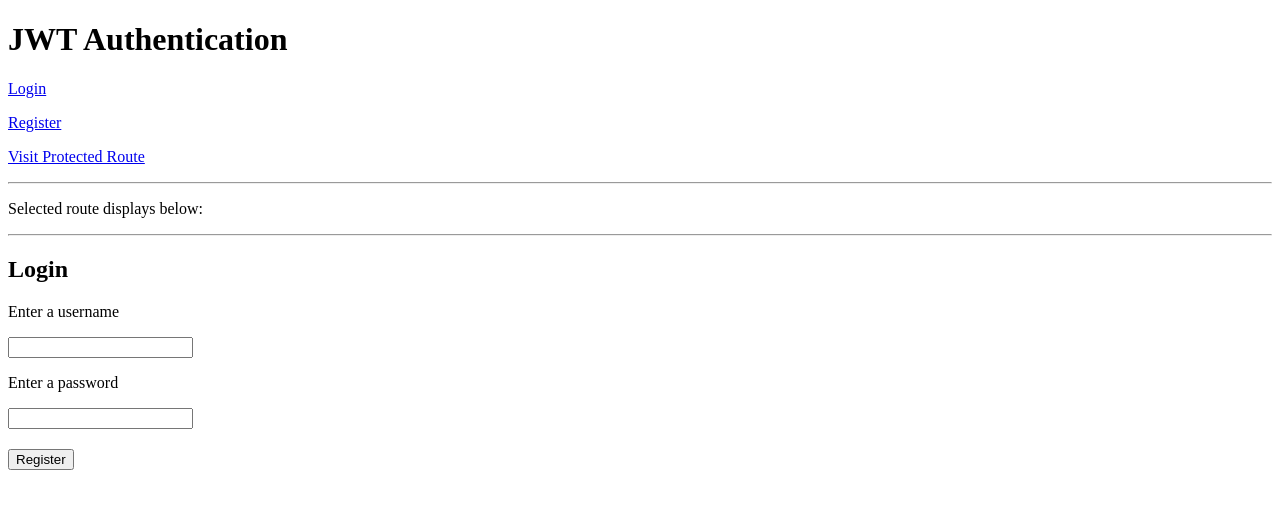
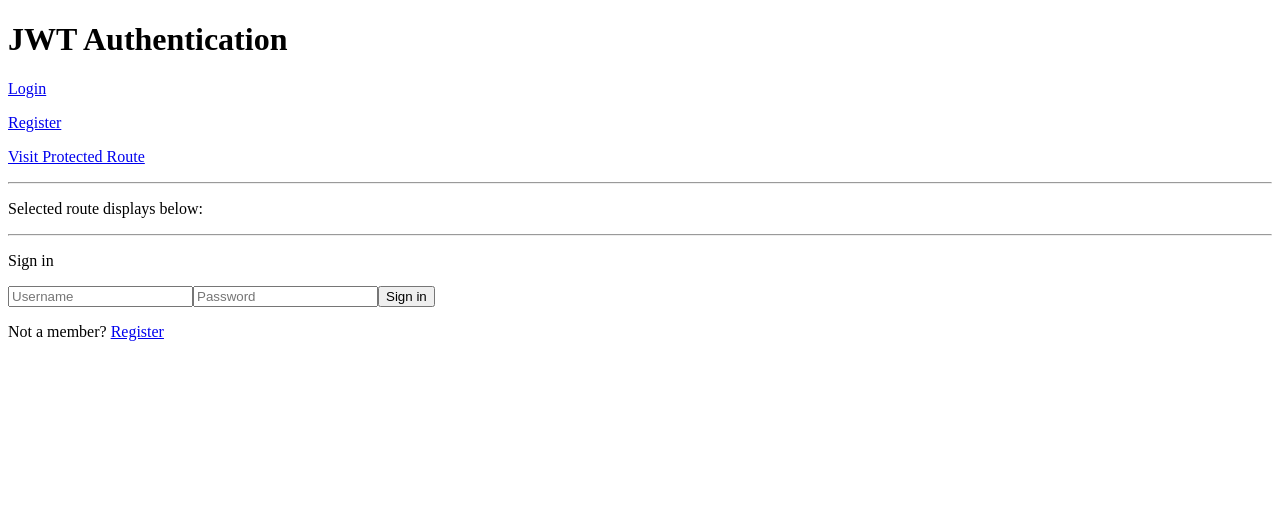
Before and after one commit to liamgreig1/PeerCodeReview, an Angular app in the folder angular/PeerCodeReviewFront/: page /#/login in a window 1280 px wide. Shown: the top 508 px of the page. Built offline with nearby package versions, Linux system fonts and the light colour scheme.

Commit message:
added directions to buttons and basic css

```diff
--- a/angular/PeerCodeReviewFront/src/app/login/login.component.html
+++ b/angular/PeerCodeReviewFront/src/app/login/login.component.html
@@ -1,4 +1,4 @@
-<h2>Login</h2>
+<!-- <h2>Login</h2>
 
 <form (ngSubmit)="onLoginSubmit()" #loginform="ngForm">
   <div>
@@ -8,4 +8,27 @@
     <input type="password" name="password" ngModel>
   </div>
   <button style="margin-top: 20px;" type="submit">Register</button>
+</form> -->
+
+
+<!-- Default form login -->
+<form (ngSubmit)="onLoginSubmit()" #loginform="ngForm" class="text-center border border-light p-5">
+
+  <p class="h4 mb-4">Sign in</p>
+
+  <!-- Email -->
+  <input type="text" name="username" class="form-control mb-4" placeholder="Username" ngModel>
+
+  <!-- Password -->
+  <input type="password" name="password" class="form-control mb-4" placeholder="Password" ngModel>
+
+  <!-- Sign in button -->
+  <button mdbBtn color="info" block="true" class="my-4" type="submit">Sign in</button>
+
+  <!-- Register -->
+  <p>Not a member?
+    <a routerLink="/register">Register</a>
+  </p>
+
 </form>
+<!-- Default form login -->
--- a/angular/PeerCodeReviewFront/src/app/login/login.component.ts
+++ b/angular/PeerCodeReviewFront/src/app/login/login.component.ts
@@ -2,6 +2,7 @@ import { Component, OnInit, ViewChild } from '@angular/core';
 import { NgForm } from '@angular/forms';
 import { HttpClient, HttpHeaders } from '@angular/common/http';
 import { AuthService } from '../services/auth.service';
+import { Router, ActivatedRoute } from '@angular/router';
 
 @Component({
   selector: 'app-login',
@@ -11,7 +12,7 @@ import { AuthService } from '../services/auth.service';
 export class LoginComponent implements OnInit {
 
   @ViewChild('loginform', { static: false }) loginForm: NgForm;
-  constructor(private http: HttpClient, private authService: AuthService) { }
+  constructor(private http: HttpClient, private authService: AuthService, private router: Router) { }
 
   onLoginSubmit() {
     const username = this.loginForm.value.username;
@@ -30,7 +31,8 @@ export class LoginComponent implements OnInit {
       (response) => {
         // If the user authenticates successfully, we need to store the JWT returned in localStorage
         this.authService.setLocalStorage(response);
-        console.log(response);
+        this.router.navigate(['/protected']);
+        // console.log(response);
       },
 
       // If there is an error
--- a/angular/PeerCodeReviewFront/src/app/register/register.component.html
+++ b/angular/PeerCodeReviewFront/src/app/register/register.component.html
@@ -9,3 +9,5 @@
   </div>
   <button style="margin-top: 20px;" type="submit">Register</button>
 </form>
+
+<p>{{ message }}</p>
--- a/angular/PeerCodeReviewFront/src/app/register/register.component.ts
+++ b/angular/PeerCodeReviewFront/src/app/register/register.component.ts
@@ -1,6 +1,7 @@
 import { Component, OnInit, ViewChild } from '@angular/core';
 import { NgForm } from '@angular/forms';
 import { HttpClient, HttpHeaders } from '@angular/common/http';
+import { Router, ActivatedRoute } from '@angular/router';
 
 @Component({
   selector: 'app-register',
@@ -10,7 +11,9 @@ import { HttpClient, HttpHeaders } from '@angular/common/http';
 export class RegisterComponent implements OnInit {
 
   @ViewChild('registerform', { static: false }) registerForm: NgForm;
-  constructor( private http: HttpClient) { }
+  constructor( private http: HttpClient, private router: Router) { }
+
+  message: String;
 
   onRegisterSubmit() {
     const username = this.registerForm.value.username;
@@ -28,11 +31,13 @@ export class RegisterComponent implements OnInit {
 
       // The response data
       (response) => {
-        console.log(response);
+        this.router.navigate(['/login']);
+        console.log(response['msg']);
       },
 
       // If there is an error
       (error) => {
+        this.message = error.error.msg;
         console.log(error);
       },
 
```
